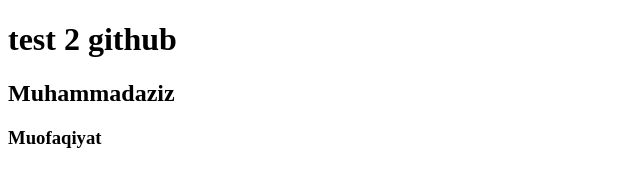
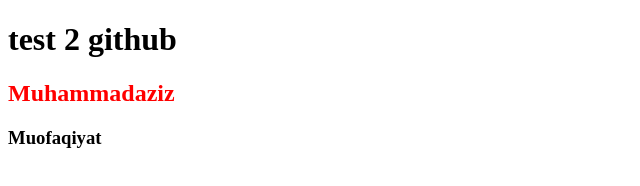
Before and after one commit to OmadbekCode/Mister_A, a plain HTML site: page index.html in a window 1280 px wide. Shown: the whole page, without its empty margins (0-640 px from the left). Drawn offline with Linux system fonts and the light colour scheme.

Commit message:
men css qoshdim

```diff
--- a/index.html
+++ b/index.html
@@ -4,6 +4,7 @@
     <meta charset="UTF-8">
     <meta name="viewport" content="width=device-width, initial-scale=1.0">
     <title>Document</title>
+    <link rel="stylesheet" href="./style.css">
 </head>
 <body>
     <h1>test 2 github</h1>
--- /dev/null
+++ b/style.css
@@ -0,0 +1,3 @@
+h2{
+    color: red;
+}
```
